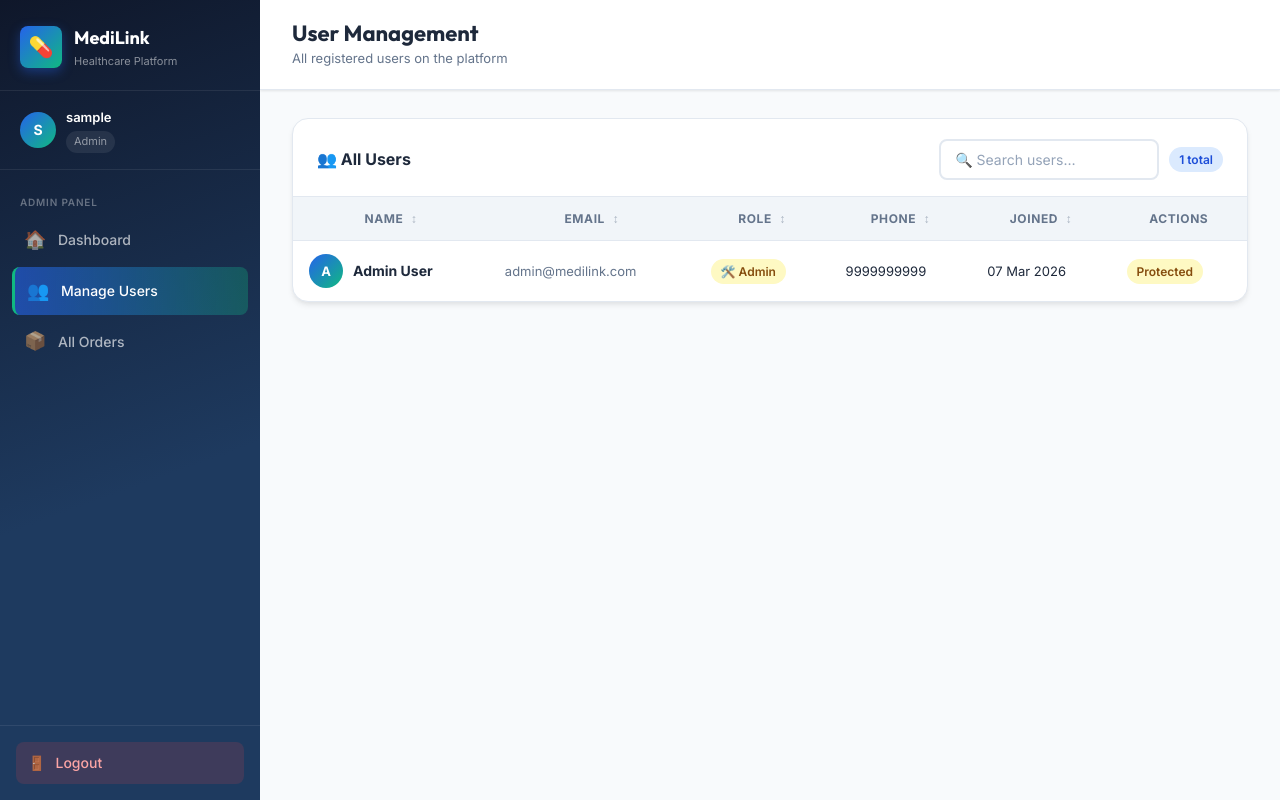
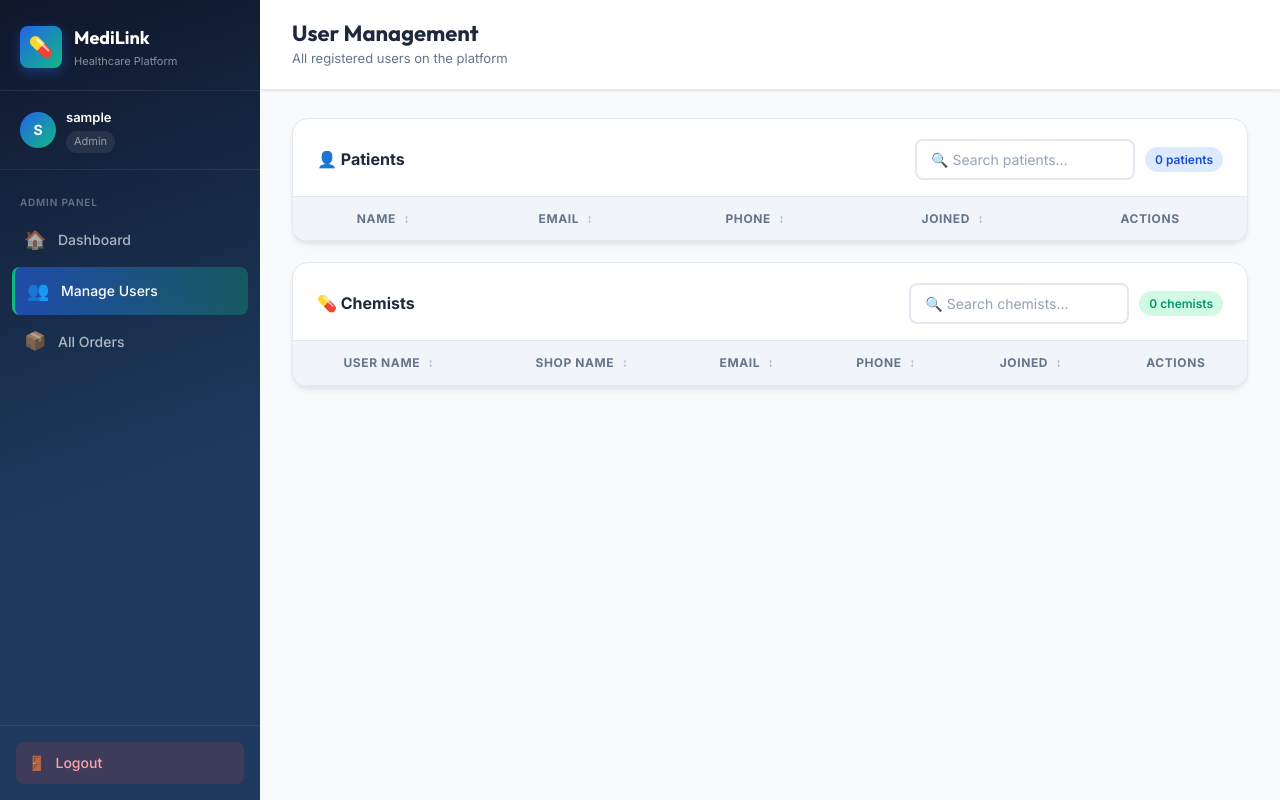
Before and after one commit to Shravanik22/medilink-project, a Flask app: page /admin/users in a window 1280 px wide. Run offline with Flask 3, Linux system fonts and the light colour scheme; the visitor is signed in with stand-in values (Sample User, id 1); data comes from the database, SQL or seed files in the repository; tables that the repository leaves empty hold one stand-in row (values such as "Sample post"); data that the repository does not hold is empty.

Commit message:
feat(admin): split users into patients and chemists, display shop name

```diff
--- a/app.py
+++ b/app.py
@@ -1029,11 +1029,16 @@ def admin_users():
     conn = get_db()
     try:
         with conn.cursor() as c:
-            c.execute("SELECT * FROM users ORDER BY created_at DESC")
-            users = c.fetchall()
+            c.execute("SELECT * FROM users WHERE role='patient' ORDER BY created_at DESC")
+            patients = c.fetchall()
+
+            c.execute("""SELECT u.*, ch.shop_name FROM users u
+                         LEFT JOIN chemists ch ON u.id = ch.user_id
+                         WHERE u.role='chemist' ORDER BY u.created_at DESC""")
+            chemists = c.fetchall()
     finally:
         conn.close()
-    return render_template('admin/users.html', users=users)
+    return render_template('admin/users.html', patients=patients, chemists=chemists)
 
 @app.route('/admin/users/toggle', methods=['POST'])
 @login_required
--- a/templates/admin/users.html
+++ b/templates/admin/users.html
@@ -6,27 +6,26 @@
 {% block content %}
 <div class="card">
     <div class="card-header">
-        <span class="card-title">👥 All Users</span>
+        <span class="card-title">👤 Patients</span>
         <div class="user-search-row">
-            <input type="text" id="userSearch" class="form-control user-search" placeholder="🔍 Search users…">
-            <span class="badge badge-info">{{ users|length }} total</span>
+            <input type="text" id="patientSearch" class="form-control user-search" placeholder="🔍 Search patients…">
+            <span class="badge badge-info">{{ patients|length }} patients</span>
         </div>
     </div>
     <div class="card-body card-body-p0">
         <div class="table-wrapper table-borderless">
-            <table class="sortable" id="userTable">
+            <table class="sortable" id="patientTable">
                 <thead>
                     <tr>
                         <th data-col="0">Name</th>
                         <th data-col="1">Email</th>
-                        <th data-col="2">Role</th>
-                        <th data-col="3">Phone</th>
-                        <th data-col="4">Joined</th>
+                        <th data-col="2">Phone</th>
+                        <th data-col="3">Joined</th>
                         <th>Actions</th>
                     </tr>
                 </thead>
                 <tbody>
-                    {% for u in users %}
+                    {% for u in patients %}
                     <tr id="user-row-{{ u.id }}">
                         <td>
                             <div class="user-avatar-cell">
@@ -37,23 +36,61 @@
                             </div>
                         </td>
                         <td class="text-muted text-sm">{{ u.email }}</td>
-                        <td>
-                            <span
-                                class="badge {{ 'badge-info' if u.role=='patient' else ('badge-success' if u.role=='chemist' else 'badge-warning') }}">
-                                {% if u.role == 'patient' %}👤{% elif u.role == 'chemist' %}💊{% else %}🛠️{% endif %}
-                                {{ u.role|title }}
-                            </span>
-                        </td>
                         <td class="text-sm">{{ u.phone or '–' }}</td>
                         <td class="text-sm">{{ u.created_at.strftime('%d %b %Y') }}</td>
                         <td>
-                            {% if u.role != 'admin' %}
                             <button data-user-id="{{ u.id }}" data-user-name="{{ u.name|e }}"
                                 onclick="removeUser(this.dataset.userId, this.dataset.userName)"
                                 class="btn btn-danger btn-sm">🗑 Remove</button>
-                            {% else %}
-                            <span class="badge badge-warning">Protected</span>
-                            {% endif %}
+                        </td>
+                    </tr>
+                    {% endfor %}
+                </tbody>
+            </table>
+        </div>
+    </div>
+</div>
+
+<div class="card mt-5">
+    <div class="card-header">
+        <span class="card-title">💊 Chemists</span>
+        <div class="user-search-row">
+            <input type="text" id="chemistSearch" class="form-control user-search" placeholder="🔍 Search chemists…">
+            <span class="badge badge-success">{{ chemists|length }} chemists</span>
+        </div>
+    </div>
+    <div class="card-body card-body-p0">
+        <div class="table-wrapper table-borderless">
+            <table class="sortable" id="chemistTable">
+                <thead>
+                    <tr>
+                        <th data-col="0">User Name</th>
+                        <th data-col="1">Shop Name</th>
+                        <th data-col="2">Email</th>
+                        <th data-col="3">Phone</th>
+                        <th data-col="4">Joined</th>
+                        <th>Actions</th>
+                    </tr>
+                </thead>
+                <tbody>
+                    {% for u in chemists %}
+                    <tr id="user-row-{{ u.id }}">
+                        <td>
+                            <div class="user-avatar-cell">
+                                <div class="user-avatar">
+                                    {{ u.name[0]|upper }}
+                                </div>
+                                <div class="font-bold">{{ u.name }}</div>
+                            </div>
+                        </td>
+                        <td class="font-bold text-success">{{ u.shop_name or '–' }}</td>
+                        <td class="text-muted text-sm">{{ u.email }}</td>
+                        <td class="text-sm">{{ u.phone or '–' }}</td>
+                        <td class="text-sm">{{ u.created_at.strftime('%d %b %Y') }}</td>
+                        <td>
+                            <button data-user-id="{{ u.id }}" data-user-name="{{ u.name|e }}"
+                                onclick="removeUser(this.dataset.userId, this.dataset.userName)"
+                                class="btn btn-danger btn-sm">🗑 Remove</button>
                         </td>
                     </tr>
                     {% endfor %}
@@ -77,6 +114,9 @@
             Toast.error(data.message);
         }
     }
-    document.addEventListener('DOMContentLoaded', () => initTableSearch('userSearch', 'userTable'));
+    document.addEventListener('DOMContentLoaded', () => {
+        initTableSearch('patientSearch', 'patientTable');
+        initTableSearch('chemistSearch', 'chemistTable');
+    });
 </script>
 {% endblock %}
```
